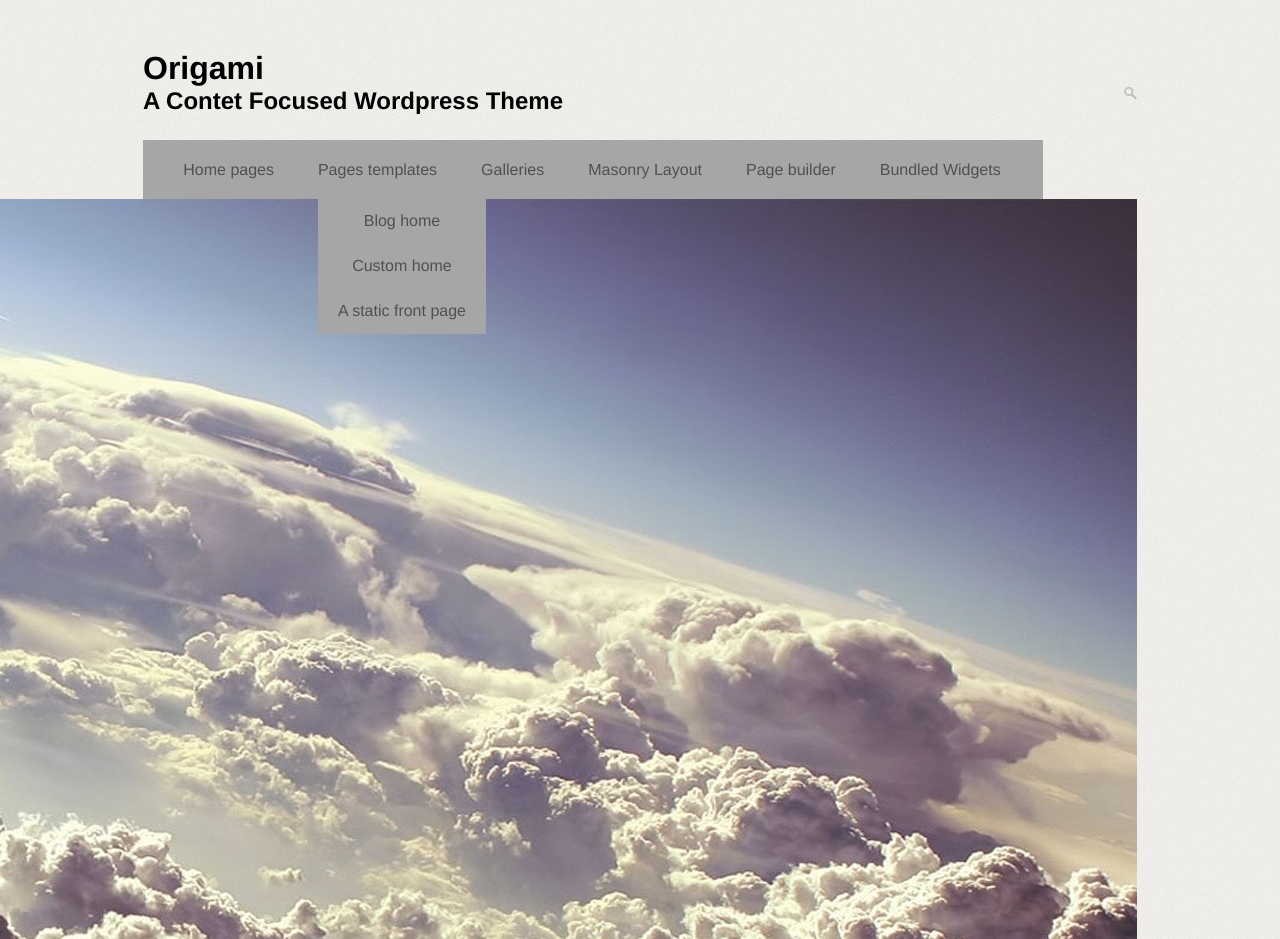
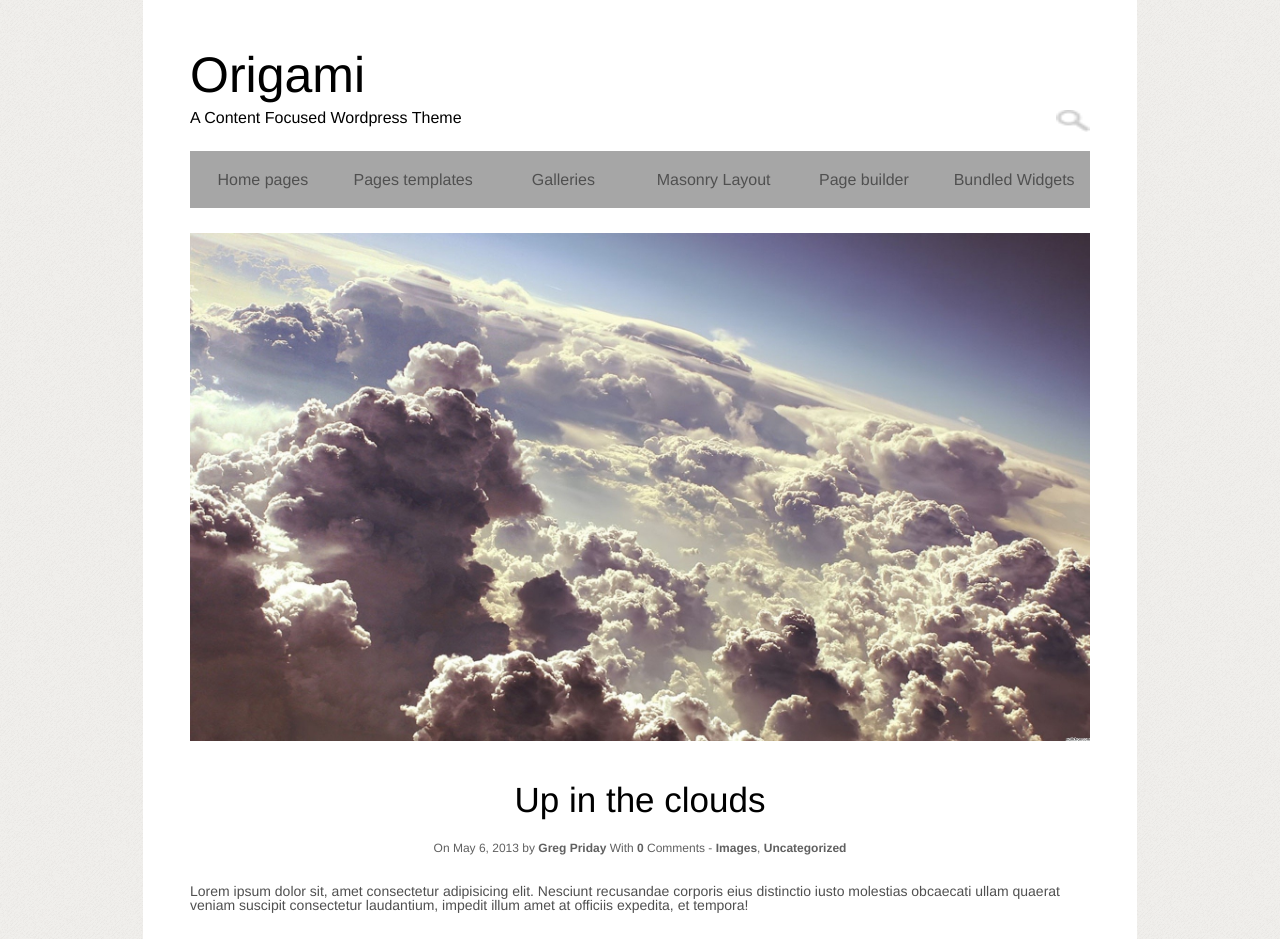
Before and after one commit to da-durand/challenge_2, a plain HTML site: page index.html in a window 1280 px wide. Shown: the top 939 px of the page. Drawn offline with Linux system fonts and the light colour scheme.

Commit message:
finished callenge 2

```diff
--- a/index.html
+++ b/index.html
@@ -5,15 +5,17 @@
     <meta charset="UTF-8">
     <meta name="viewport" content="width=device-width, initial-scale=1.0">
     <meta http-equiv="X-UA-Compatible" content="ie=edge">
+    <link rel="stylesheet" href="stylereset.css">
     <link rel="stylesheet" href="style.css">
     <title>Challenge 2</title>
 </head>
 
 <body>
+    <div id="container">
     <header>
         <h1>Origami</h1>
         <img src="images/mag.png" alt="image.">
-        <h2>A Contet Focused Wordpress Theme</h2>
+        <h2>A Content Focused Wordpress Theme</h2>
         <nav>
             <ul>
                 <li>
@@ -21,7 +23,7 @@
                 </li>
                 <li>
                     <a href="">Pages templates</a>
-                    <ul>
+                    <ul id="menu">
                         <li class="list">
                             <a href="">Blog home</a>
                         </li>
@@ -47,11 +49,11 @@
                 </li>
             </ul>
         </nav>
-        <img src="images/image1.jpg" alt="image1.jpg">
     </header>
     <main>
+        <img src="images/image1.jpg" alt="image1.jpg">
         <h2>Up in the clouds</h2>
-        <h6>On May 6, 2013 by Greg Priday With 0 Comments - Images, Uncategorized</h6>
+        <h6>On May 6, 2013 by <span>Greg Priday</span> With <span>0</span> Comments - <span>Images</span>, <span>Uncategorized</span></h6>
         <p>Lorem ipsum dolor sit, amet consectetur adipisicing elit. Nesciunt recusandae corporis eius distinctio iusto
             molestias obcaecati ullam quaerat veniam suscipit consectetur laudantium, impedit illum amet at officiis
             expedita, et tempora!
@@ -81,7 +83,7 @@
                 <h2>Recent Posts</h2>
                 <p>Up in the clouds</p>
                 <p>An Unbelievably stunning photo</p>
-                <p>COntente That Will Rock Your World</p>
+                <p>Content That Will Rock Your World</p>
                 <p>Clear, high quality videos</p>
                 <p>Your beautiful photo galleries</p>
             </article>
@@ -111,6 +113,7 @@
             </article>
         </section>
     </footer>
+    </div>
 </body>
 
 </html>
--- a/style.css
+++ b/style.css
@@ -1,29 +1,31 @@
-* {
-    -webkit-box-sizing: border-box;
-    -moz-box-sizing: border-box;
-    box-sizing: border-box;
-    margin: 0;
-    padding: 0;
-}
 
 body{
     font-family: Helvetica, sans-serif;
     background-image: url(images/bg.png);
+
 }
-
-header{
+#container{
     margin: auto;
     width: 994px;
-    padding: 0, 47px;
+    background-color: white;
+    padding:50px 0 1em 0;
+}
+header{
+    width:900px;
+    margin: auto;
 }
 
 h1{
-    margin-top: 50px;
+    font-size: 50px;
+    padding-bottom: .2em;
 }
 
 header > img{
     float: right;
     position: initial;
+    width:34px;
+    height: 22px;
+    margin:0;
 }
 
 h2{
@@ -32,14 +34,16 @@ h2{
 
 nav{
     background-color: #A6A6A6;
-    padding: 20.5px;
+
     width: 900px;
 }
 
 
 ul li:not(.list){
     display: inline-block;
-    padding: 0 2.3%;
+    width: 16.2%;
+    text-align: center;
+    padding: 20.5px 0;
 }
 
 .list{
@@ -47,16 +51,20 @@ ul li:not(.list){
     list-style: none;
     background-color: #A6A6A6;
     text-align: center;
-    padding: 13.5px 20px;
+    padding: 13.5px 0;
+
 }
 
+#menu{
+    width:11%;
+}
 li a{
     text-decoration: none;
     color: #505050;
 }
 
 ul ul{
-    /* display: none; */
+    display: none;
     position: absolute;
     margin-top: 20px;
 }
@@ -64,3 +72,59 @@ ul ul{
 ul li:hover ul{
     display: block;
 }
+main img {
+    width:900px;
+    height: 508px;
+    margin: 25px 0 38px 0;
+
+}
+main{
+    margin: auto;
+    width: 900px;
+}
+main h2{
+    text-align: center;
+    font-size: 35px;
+}
+h6{
+    text-align: center;
+    font-size: 12px;
+    color: #606060;
+}
+span{
+    font-weight: bold;
+}
+main p {
+    margin-top: 30px;
+    font-size: 14px;
+    color:#505050;
+}
+hr{
+    height: 40px;
+    margin-top: 2em;
+    background-color: #A6A6A6;
+}
+footer{
+    width: 900px;
+    margin: auto;
+}
+h3{
+    text-align: center;
+    padding: 29.5px 0;
+
+}
+section{
+    background-color: #A6A6A6;
+}
+article{
+    vertical-align: top;
+    display: inline-block;
+    width: 21%;
+    padding:1em;
+}
+article p span{
+    color:#606060;
+}
+article p{
+    font-size: 14px;
+}
--- /dev/null
+++ b/stylereset.css
@@ -0,0 +1,43 @@
+html, body, div, span, applet, object, iframe,
+h1, h2, h3, h4, h5, h6, p, blockquote, pre,
+a, abbr, acronym, address, big, cite, code,
+del, dfn, em, img, ins, kbd, q, s, samp,
+small, strike, strong, sub, sup, tt, var,
+b, u, i, center,
+dl, dt, dd, ol, ul, li,
+fieldset, form, label, legend,
+table, caption, tbody, tfoot, thead, tr, th, td,
+article, aside, canvas, details, embed,
+figure, figcaption, footer, header, hgroup,
+menu, nav, output, ruby, section, summary,
+time, mark, audio, video {
+	margin: 0;
+	padding: 0;
+	border: 0;
+	font-size: 100%;
+	font: inherit;
+	vertical-align: baseline;
+}
+/* HTML5 display-role reset for older browsers */
+article, aside, details, figcaption, figure,
+footer, header, hgroup, menu, nav, section {
+	display: block;
+}
+body {
+	line-height: 1;
+}
+ol, ul {
+	list-style: none;
+}
+blockquote, q {
+	quotes: none;
+}
+blockquote:before, blockquote:after,
+q:before, q:after {
+	content: '';
+	content: none;
+}
+table {
+	border-collapse: collapse;
+	border-spacing: 0;
+}
```
